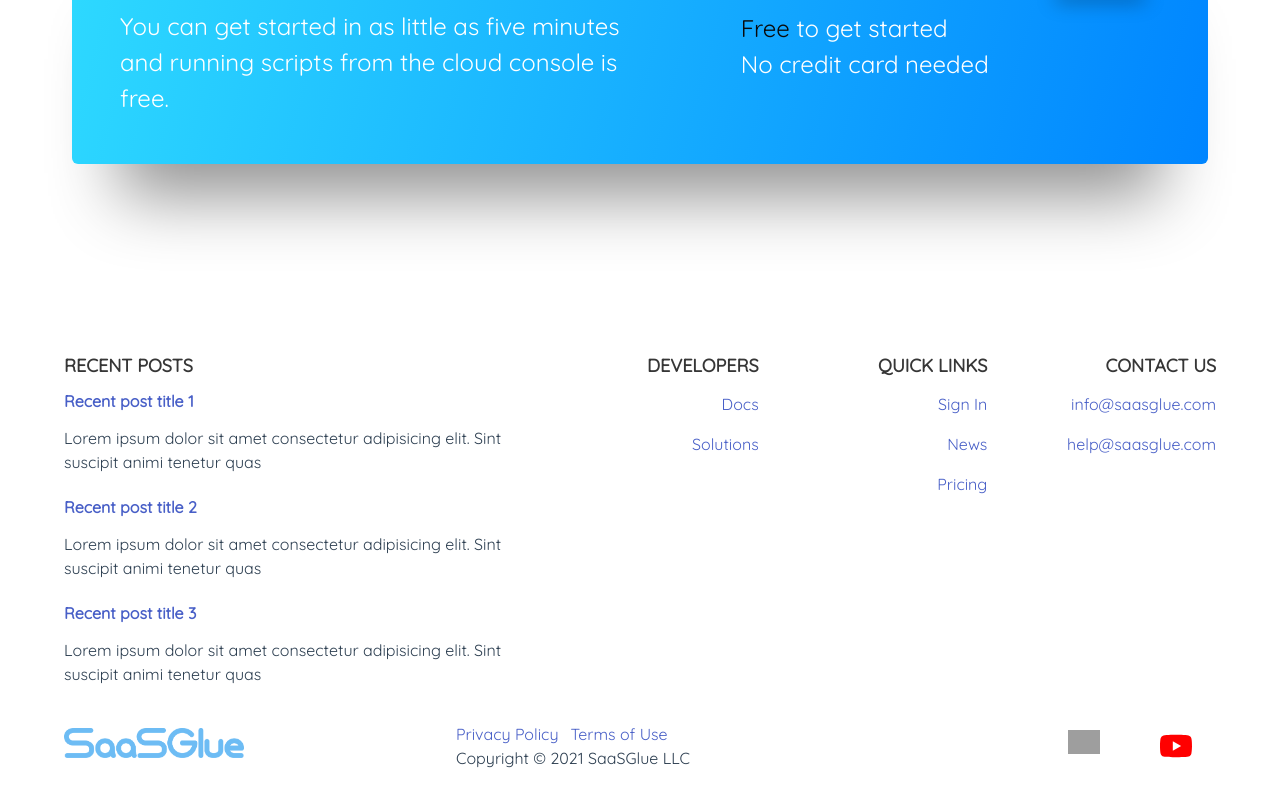
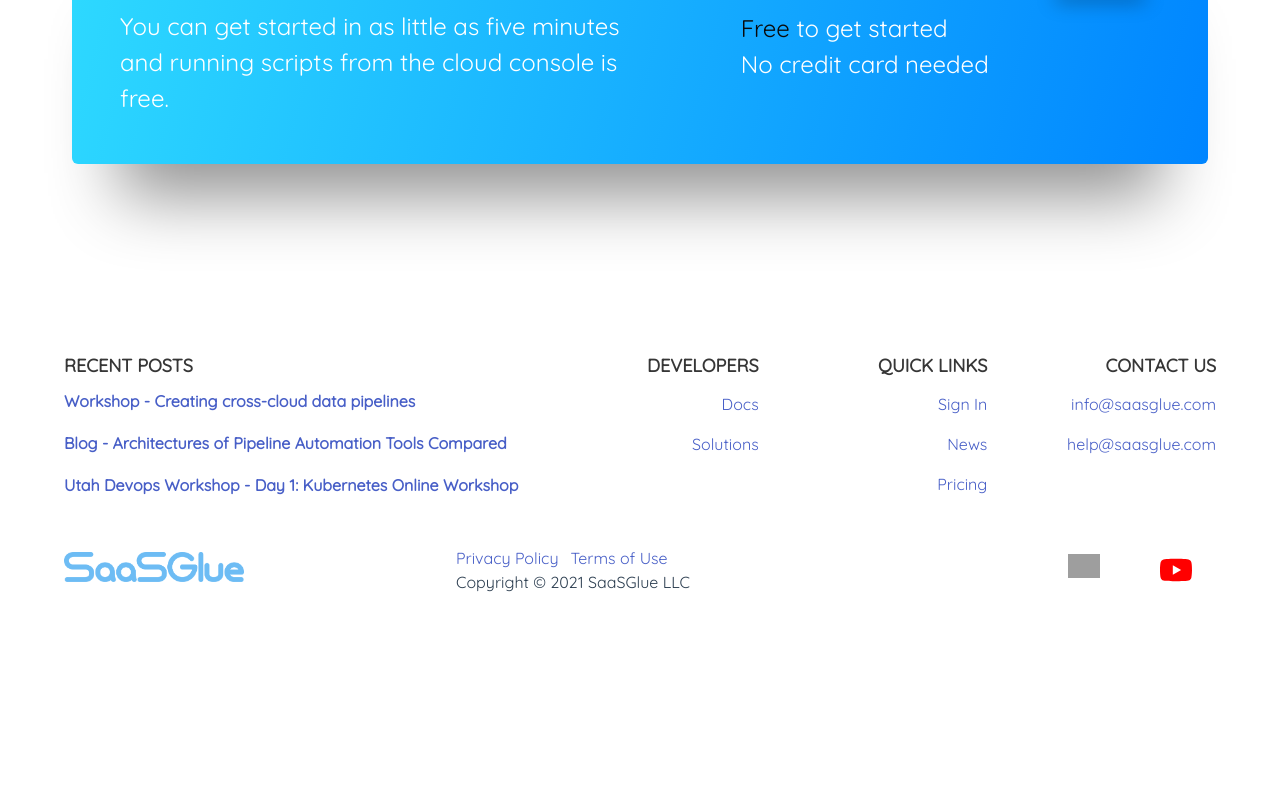
Before and after one commit to theironcook/sgmv3, a Vue app: page / in a window 1280 px wide. Shown: the part 6073-6867 px from the top of the page. After the commit the page ends 6691 px from the top, so only its background shows below. Built offline with nearby package versions, Linux system fonts and the light colour scheme; grey boxes are pictures that could not be loaded.

Commit message:
update links

```diff
--- a/src/components/MainFooter.vue
+++ b/src/components/MainFooter.vue
@@ -5,16 +5,13 @@
                 <div class="column is-5-desktop is-full-touch has-text-left-desktop">
                     <h5 class="is-uppercase has-text-weight-bold has-text-centered-touch">Recent posts</h5>
                     <div class="block">
-                        <h6><a href="#">Recent post title 1</a></h6>
-                        <p class="has-line-clamp">Lorem ipsum dolor sit amet consectetur adipisicing elit. Sint suscipit animi tenetur quas</p>
+                        <h6><a target="_blank" href="https://www.saasglue.com/workshop">Workshop - Creating cross-cloud data pipelines</a></h6>
                     </div>
                     <div class="block">
-                        <h6><a href="#">Recent post title 2</a></h6>
-                        <p class="has-line-clamp">Lorem ipsum dolor sit amet consectetur adipisicing elit. Sint suscipit animi tenetur quas</p>
+                        <h6><a target="_blank" href="https://jack-wood.medium.com/architectures-of-pipeline-automation-tools-compared-3b3e6e9768db">Blog - Architectures of Pipeline Automation Tools Compared</a></h6>
                     </div>
                     <div class="block">
-                        <h6><a href="#">Recent post title 3</a></h6>
-                        <p class="has-line-clamp">Lorem ipsum dolor sit amet consectetur adipisicing elit. Sint suscipit animi tenetur quas</p>
+                        <h6><a target="_blank" href="https://www.meetup.com/DevOpsUT/events/278127038/">Utah Devops Workshop - Day 1: Kubernetes Online Workshop</a></h6>
                     </div>
                 </div>
                 <div class="column">
--- a/src/components/News.vue
+++ b/src/components/News.vue
@@ -6,7 +6,7 @@
                 <div class="column is-6">
                     <div class="card mb-3">
                         <div class="card-content">
-                            <a href="https://www.saasglue.com/workshop">Workshop - Creating cross-cloud data pipelines</a>
+                            <a target="_blank" href="https://www.saasglue.com/workshop">Workshop - Creating cross-cloud data pipelines</a>
                         </div>
                         <footer class="card-footer p-2">
                             <img src="@/assets/images/calendar-icon.svg" class="mr-2" width="24" />
@@ -15,7 +15,7 @@
                     </div>
                     <div class="card mb-3">
                         <div class="card-content">
-                            <a href="https://jack-wood.medium.com/architectures-of-pipeline-automation-tools-compared-3b3e6e9768db">Blog - Architectures of Pipeline Automation Tools Compared</a>
+                            <a target="_blank" href="https://jack-wood.medium.com/architectures-of-pipeline-automation-tools-compared-3b3e6e9768db">Blog - Architectures of Pipeline Automation Tools Compared</a>
                         </div>
                         <footer class="card-footer p-2">
                             <img src="@/assets/images/calendar-icon.svg" class="mr-2" width="24" />
@@ -24,7 +24,7 @@
                     </div>
                     <div class="card">
                         <div class="card-content">
-                            <a href="https://www.meetup.com/DevOpsUT/events/278127038/">Utah Devops Workshop - Day 1: Kubernetes Online Workshop</a>
+                            <a target="_blank" href="https://www.meetup.com/DevOpsUT/events/278127038/">Utah Devops Workshop - Day 1: Kubernetes Online Workshop</a>
                         </div>
                         <footer class="card-footer p-2">
                             <img src="@/assets/images/calendar-icon.svg" class="mr-2" width="24" />
@@ -36,7 +36,7 @@
                 <div class="column is-6">
                     <div class="card mb-3">
                         <div class="card-content">
-                            <a href="https://www.dataengineeringpodcast.com/saasglue-cloud-workflow-manager-episode-201/">Podcast - Stick All Of Your Systems And Data Together With SaaSGlue As Your Workflow Manager - Episode 201</a>
+                            <a target="_blank" href="https://www.dataengineeringpodcast.com/saasglue-cloud-workflow-manager-episode-201/">Podcast - Stick All Of Your Systems And Data Together With SaaSGlue As Your Workflow Manager - Episode 201</a>
                         </div>
                         <footer class="card-footer p-2">
                             <img src="@/assets/images/calendar-icon.svg" class="mr-2" width="24" />
@@ -45,7 +45,7 @@
                     </div>
                     <div class="card mb-3">
                         <div class="card-content">
-                            <a href="https://www.meetup.com/DevOpsUT/events/wfzmlryccjbmb/">Utah Devops Workshop - Day 2: Kubernetes Online Workshop</a>
+                            <a target="_blank" href="https://www.meetup.com/DevOpsUT/events/wfzmlryccjbmb/">Utah Devops Workshop - Day 2: Kubernetes Online Workshop</a>
                         </div>
                         <footer class="card-footer p-2">
                             <img src="@/assets/images/calendar-icon.svg" class="mr-2" width="24" />
@@ -54,7 +54,7 @@
                     </div>
                     <div class="card">
                         <div class="card-content">
-                            <a href="https://www.meetup.com/DevOpsUT/events/wfzmlryccgbsb/">Utah Devops Meetup - Learn how to deploy a single-page webapp onto a Kubernetes cluster in AWS</a>
+                            <a target="_blank" href="https://www.meetup.com/DevOpsUT/events/wfzmlryccgbsb/">Utah Devops Meetup - Learn how to deploy a single-page webapp onto a Kubernetes cluster in AWS</a>
                         </div>
                         <footer class="card-footer p-2">
                             <img src="@/assets/images/calendar-icon.svg" class="mr-2" width="24" />
```
